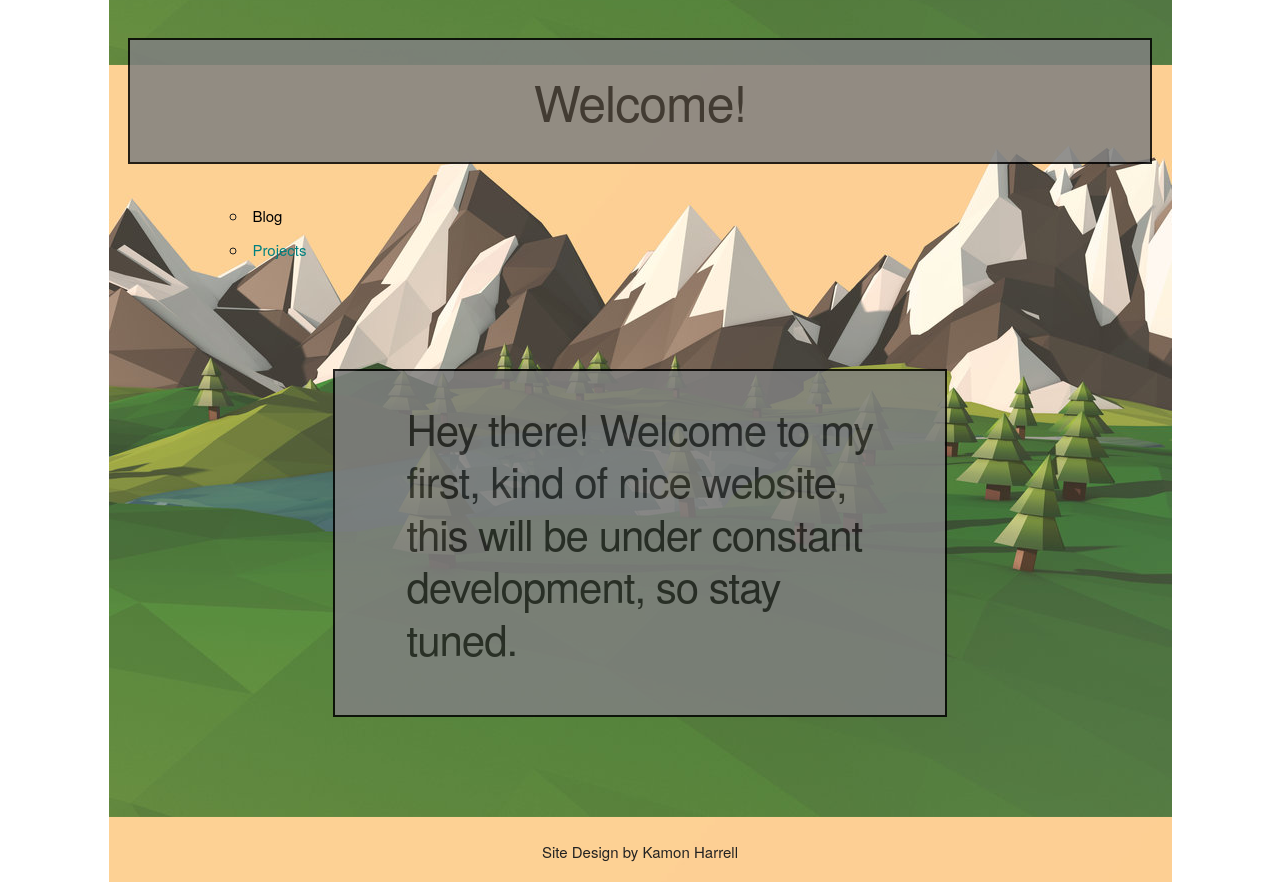
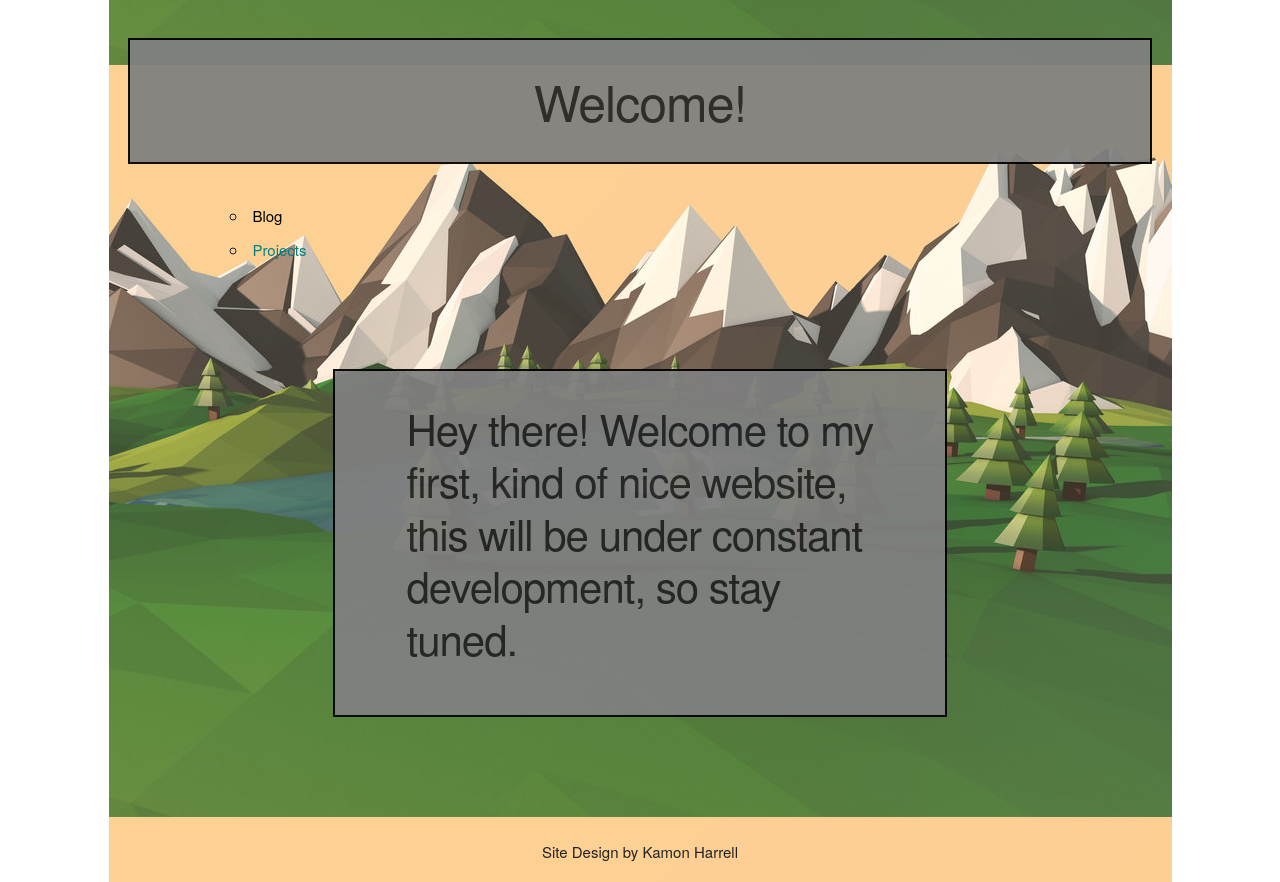
Before and after one commit to kamon-harrell/kamon-harrell-old-site-repo, a plain HTML site: page index.html in a window 1280 px wide. Drawn offline with nearby package versions, Linux system fonts and the light colour scheme.

Commit message:
css update

```diff
--- a/styles/main.css
+++ b/styles/main.css
@@ -13,7 +13,7 @@ h1 {
   text-align: center;
   background-color: #808080;
   border: 2px solid black;
-  opacity: 0.85;
+  opacity: 0.93;
   margin: 10% 20%;
   padding: 3% 7%;
 }
@@ -21,7 +21,7 @@ h1 {
 .bodycontainer {
   background-color: #808080;
   border: 2px solid black;
-  opacity: 0.85;
+  opacity: 0.93;
   margin: 10% 20%;
   padding: 3% 7%;
 
@@ -30,7 +30,7 @@ h1 {
 .bloglist {
   background-color: #808080;
   border: 2px solid black;
-  opacity: 0.85;
+  opacity: 0.93;
   margin: 10% 20%;
   padding: 3% 7%;
 }
```
